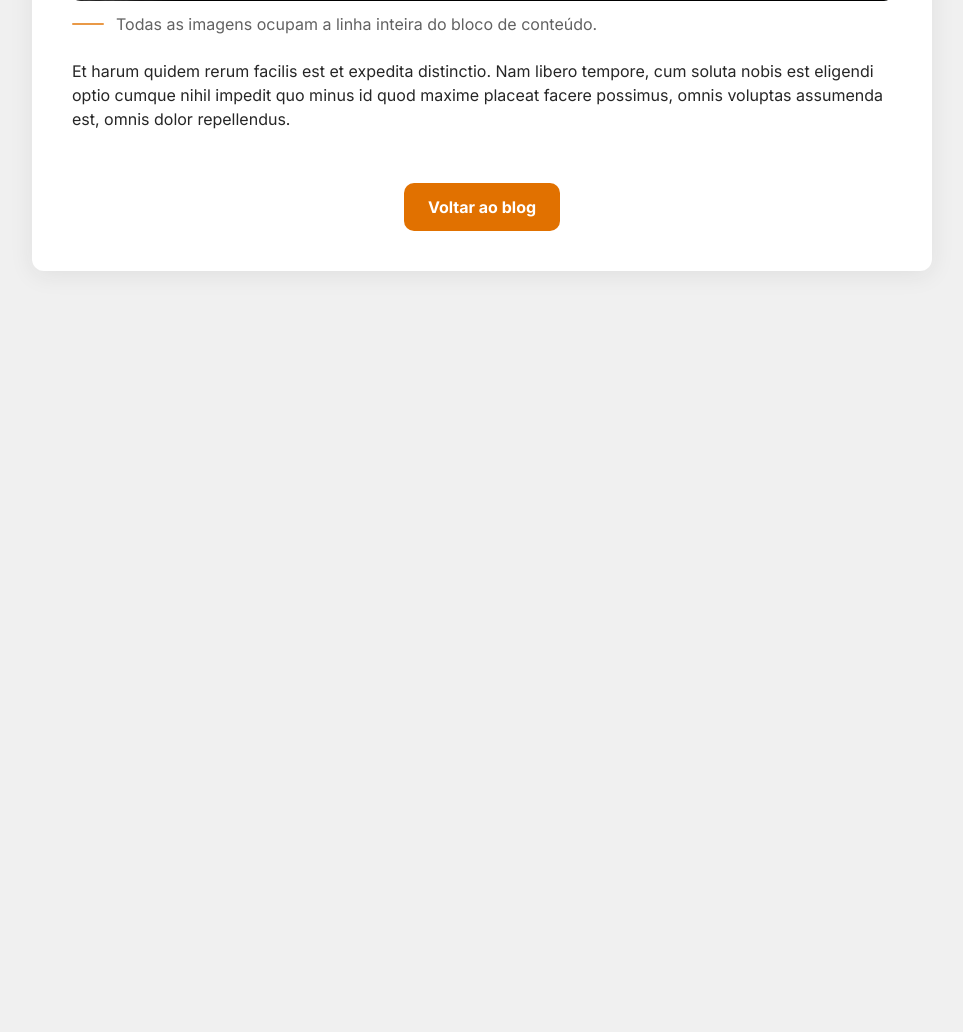
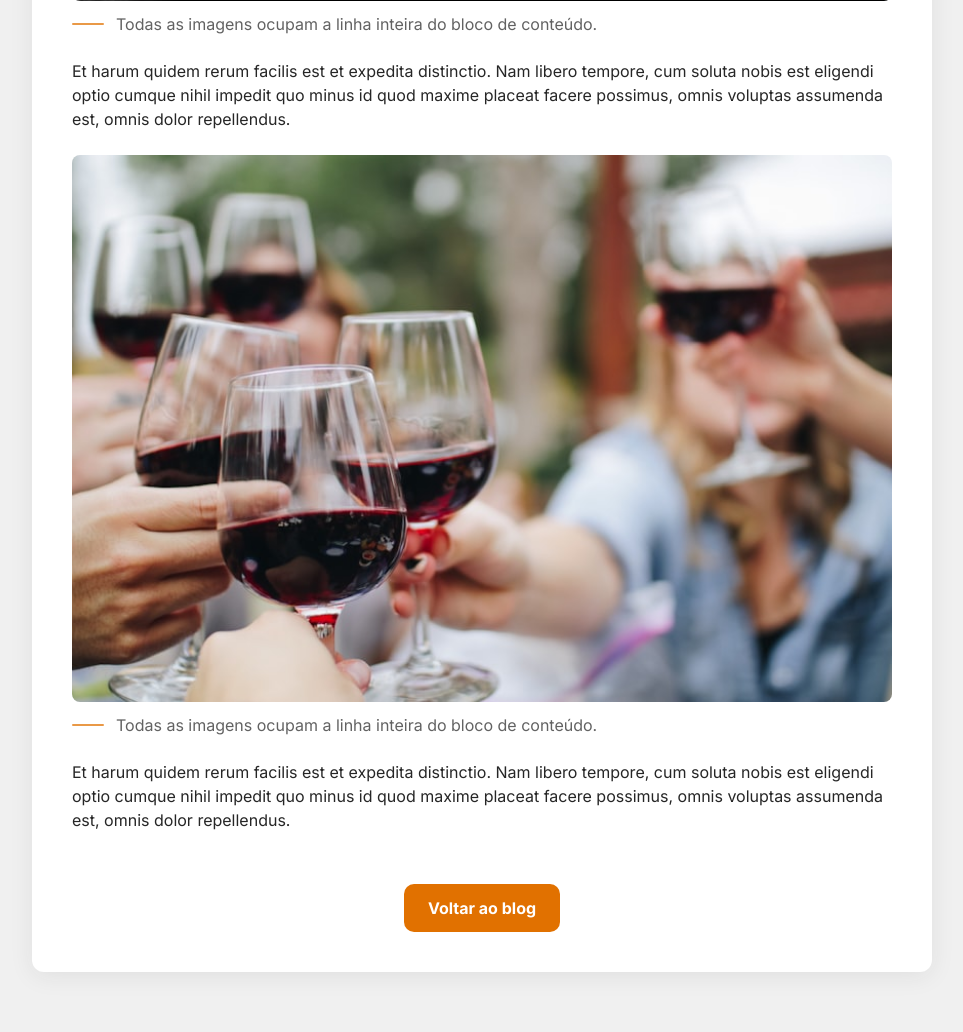
Before and after one commit to tainalmeidaa/desafio-eject-squad-01-backend, a Django app: page /blog/article_detail/ in a window 1280 px wide. Shown: the part 3056-4088 px from the top of the page, without its empty margins (158-1121 px from the left). Before the commit the page ends 3327 px from the top, so only its background shows below. Run offline with Django 5.2, Linux system fonts and the light colour scheme.

Commit message:
adicionei uma nova parte com a quarta imagem que estava no blog mas que não aparecia no article, e também adicionei os icones de calendario

```diff
--- a/blog/templates/blog/article/article-detail.html
+++ b/blog/templates/blog/article/article-detail.html
@@ -27,7 +27,7 @@
             <p class="article__date">
               <img
                 class="article__date-icon"
-                src="assets/icons/blog/calendar.svg"
+                src="{% static 'blog/img/icons/calendar.svg'%}"
                 alt=""
                 width="16"
                 height="16"
@@ -39,7 +39,7 @@
         </div>
         <figure class="article__figure">
           <img
-            src="assets/images/blog/post-pasta.jpg"
+            src="{% static 'blog/img/post-pasta.jpg'%}"
             alt="Massa italiana ao molho de tomate com manjericão."
             width="1200"
             height="780"
--- a/blog/templates/blog/blog.html
+++ b/blog/templates/blog/blog.html
@@ -30,7 +30,7 @@
               <p class="blog-card__date">
                 <img
                   class="blog-card__date-icon"
-                  src="{% static "blog/img/icons/calendar.svg" %}"
+                  src="{% static 'blog/img/icons/calendar.svg'%}"
                   alt=""
                   width="16"
                   height="16"
--- a/home/templates/website/article-detail.html
+++ b/home/templates/website/article-detail.html
@@ -125,6 +125,29 @@
             quo minus id quod maxime placeat facere possimus, omnis voluptas
             assumenda est, omnis dolor repellendus.
           </p>
+          <figure class="article__figure">
+            <img
+              src="{% static 'website/img/images/post-wine.jpg'%}"
+              alt="Sobremesa italiana com chocolate e morangos."
+              width="1200"
+              height="780"
+              loading="lazy"
+              decoding="async"
+            />
+            <figcaption class="article__caption">
+              <span class="article__caption-line"></span>
+              <span
+                >Todas as imagens ocupam a linha inteira do bloco de
+                conteúdo.</span
+              >
+            </figcaption>
+          </figure>
+          <p>
+            Et harum quidem rerum facilis est et expedita distinctio. Nam libero
+            tempore, cum soluta nobis est eligendi optio cumque nihil impedit
+            quo minus id quod maxime placeat facere possimus, omnis voluptas
+            assumenda est, omnis dolor repellendus.
+          </p>
         </div>
         <footer class="article__footer">
           <a class="button" href="{% url 'home:blog'%}">Voltar ao blog</a>
--- a/home/templates/website/blog.html
+++ b/home/templates/website/blog.html
@@ -28,7 +28,7 @@
               <p class="blog-card__date">
                 <img
                   class="blog-card__date-icon"
-                  src="assets/icons/blog/calendar.svg"
+                  src="{% static 'website/img/icons/calendar.svg'%}"
                   alt=""
                   width="16"
                   height="16"
@@ -63,7 +63,7 @@
               <p class="blog-card__date">
                 <img
                   class="blog-card__date-icon"
-                  src="assets/icons/blog/calendar.svg"
+                  src="{% static 'website/img/icons/calendar.svg'%}"
                   alt=""
                   width="16"
                   height="16"
@@ -98,7 +98,7 @@
               <p class="blog-card__date">
                 <img
                   class="blog-card__date-icon"
-                  src="assets/icons/blog/calendar.svg"
+                  src="{% static 'website/img/icons/calendar.svg'%}"
                   alt=""
                   width="16"
                   height="16"
```
